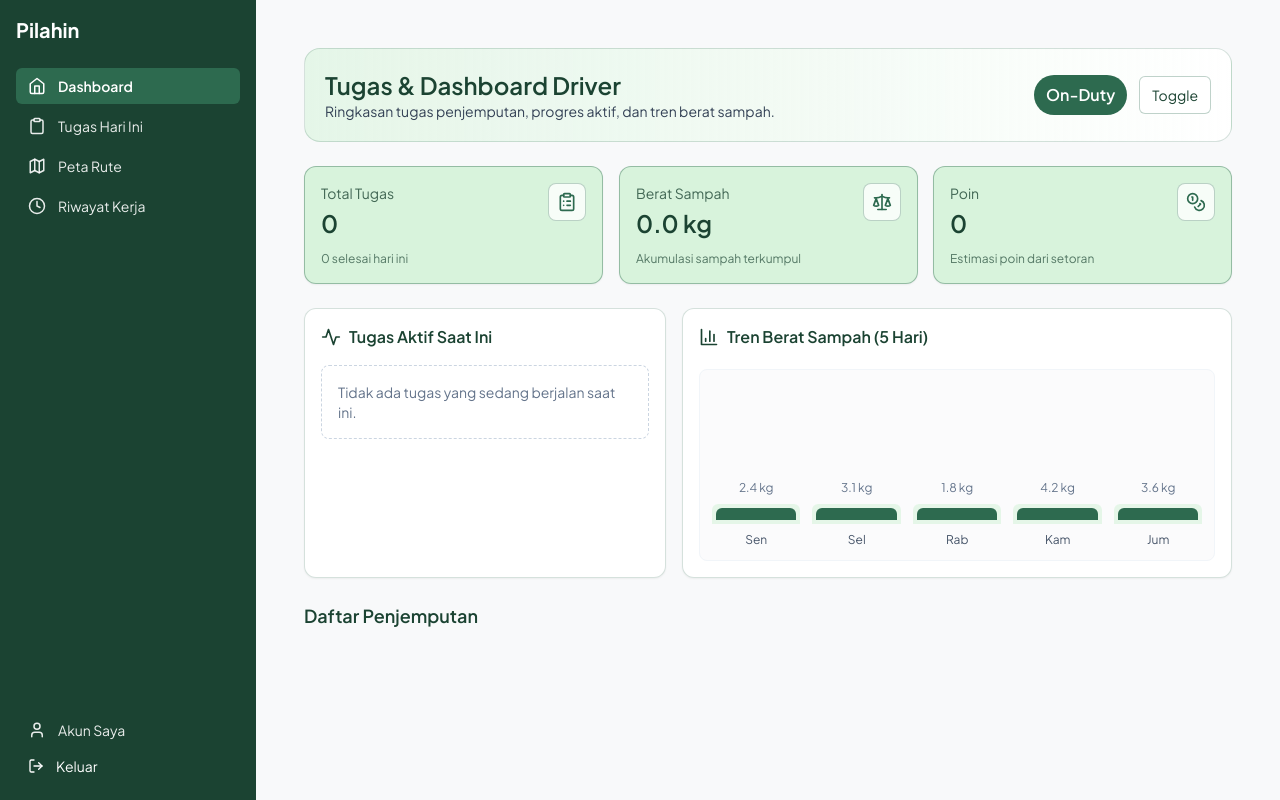
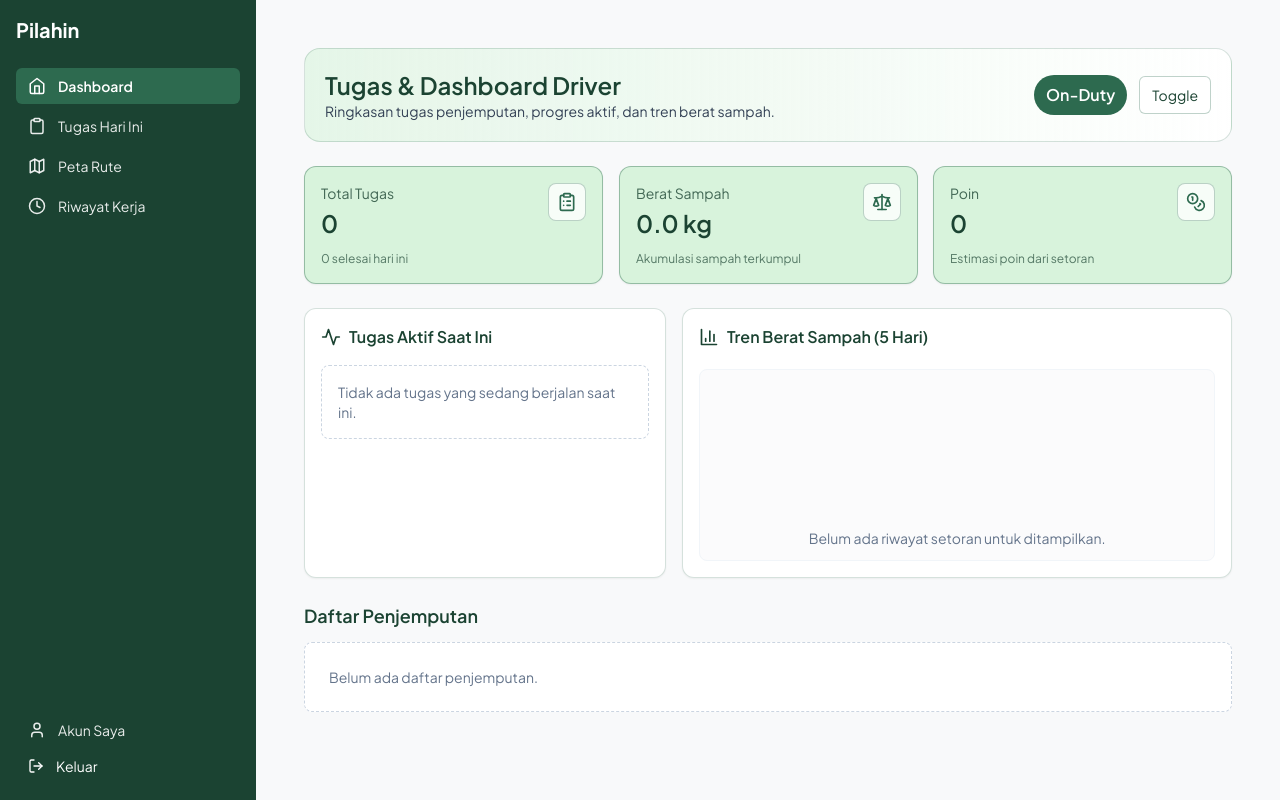
Before and after one commit to zamzami3/pilahin-waste, a Next.js app in the folder frontend/: page /driver in a window 1280 px wide. Built offline with nearby package versions, Linux system fonts and the light colour scheme.

Commit message:
feat(warga-driver): reset mock dashboard/task data for clean role-based database testing

```diff
--- a/frontend/src/app/driver/page.js
+++ b/frontend/src/app/driver/page.js
@@ -1,17 +1,9 @@
 "use client"
 
-import { useState } from "react"
+import { useMemo, useState } from "react"
 import { MapPin, ClipboardList, Scale, Coins, Activity, BarChart3 } from "lucide-react"
 import { initialTasks } from "./initialTasks"
 import StyledSelect from "../../components/StyledSelect"
-
-const trendWeightData = [
-  { day: "Sen", kg: 2.4 },
-  { day: "Sel", kg: 3.1 },
-  { day: "Rab", kg: 1.8 },
-  { day: "Kam", kg: 4.2 },
-  { day: "Jum", kg: 3.6 },
-]
 
 const CARD_ICON_SIZE = 20
 
@@ -30,6 +22,12 @@ export default function DriverDashboard() {
   const totalPoints = Math.round(totalWeightValue * 12)
   const activeTasks = tasks.filter((t) => t.status === "on-process")
   const currentActiveTask = activeTasks[0] || null
+  const trendWeightData = useMemo(() => {
+    return tasks
+      .filter((item) => item.status === "done" && Number(item.weight) > 0)
+      .slice(-5)
+      .map((item, index) => ({ day: `R${index + 1}`, kg: Number(item.weight) }))
+  }, [tasks])
   const maxTrendKg = Math.max(...trendWeightData.map((item) => item.kg), 1)
 
   const statCards = [
@@ -154,7 +152,10 @@ export default function DriverDashboard() {
           </div>
 
           <div className="mt-5 flex h-48 items-end justify-between gap-3 rounded-lg border border-slate-100 bg-slate-gray/60 px-3 pb-3 pt-6">
-            {trendWeightData.map((item) => {
+            {trendWeightData.length === 0 ? (
+              <div className="w-full text-center text-sm text-slate-500">Belum ada riwayat setoran untuk ditampilkan.</div>
+            ) : (
+              trendWeightData.map((item) => {
                 const barHeight = Math.max((item.kg / maxTrendKg) * 100, 12)
                 return (
                   <div key={item.day} className="flex flex-1 flex-col items-center justify-end gap-2">
@@ -168,13 +169,19 @@ export default function DriverDashboard() {
                     <div className="text-xs font-medium text-slate-600">{item.day}</div>
                   </div>
                 )
-            })}
+              })
+            )}
           </div>
         </article>
       </section>
 
       <section className="mt-6">
         <h2 className="text-lg font-semibold mb-3">Daftar Penjemputan</h2>
+        {tasks.length === 0 ? (
+          <div className="rounded-lg border border-dashed border-slate-300 bg-white p-6 text-sm text-slate-500">
+            Belum ada daftar penjemputan.
+          </div>
+        ) : (
           <ul className="space-y-3">
             {tasks.map((t) => (
               <li key={t.id} className="bg-white rounded-lg p-4 shadow-sm border border-eco-green/10">
@@ -207,6 +214,7 @@ export default function DriverDashboard() {
               </li>
             ))}
           </ul>
+        )}
       </section>
 
       {/* Modal for finishing */}
```
Lines whose indentation alone changed are shown as unchanged.
